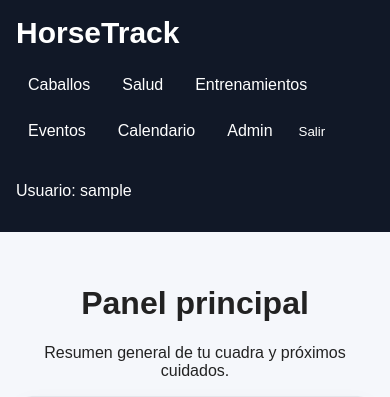
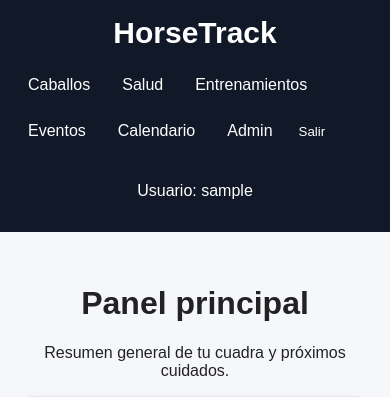
Before and after one commit to chimoportof-ux/Horsetrack, a Django app: page / in a window 390 px wide. Shown: the top 397 px of the page. Run offline with Django 5.2, Linux system fonts and the light colour scheme; the visitor is signed in with stand-in values (Sample User, id 1); data that the repository does not hold is empty.

Commit message:
Modificar navegación móvil

```diff
--- a/static/css/styles.css
+++ b/static/css/styles.css
@@ -276,7 +276,7 @@ textarea { min-height: 120px; }
 
   .nav {
     flex-direction: column;
-    align-items: flex-start;
+    align-items: center;
   }
 
   .nav nav {
```
